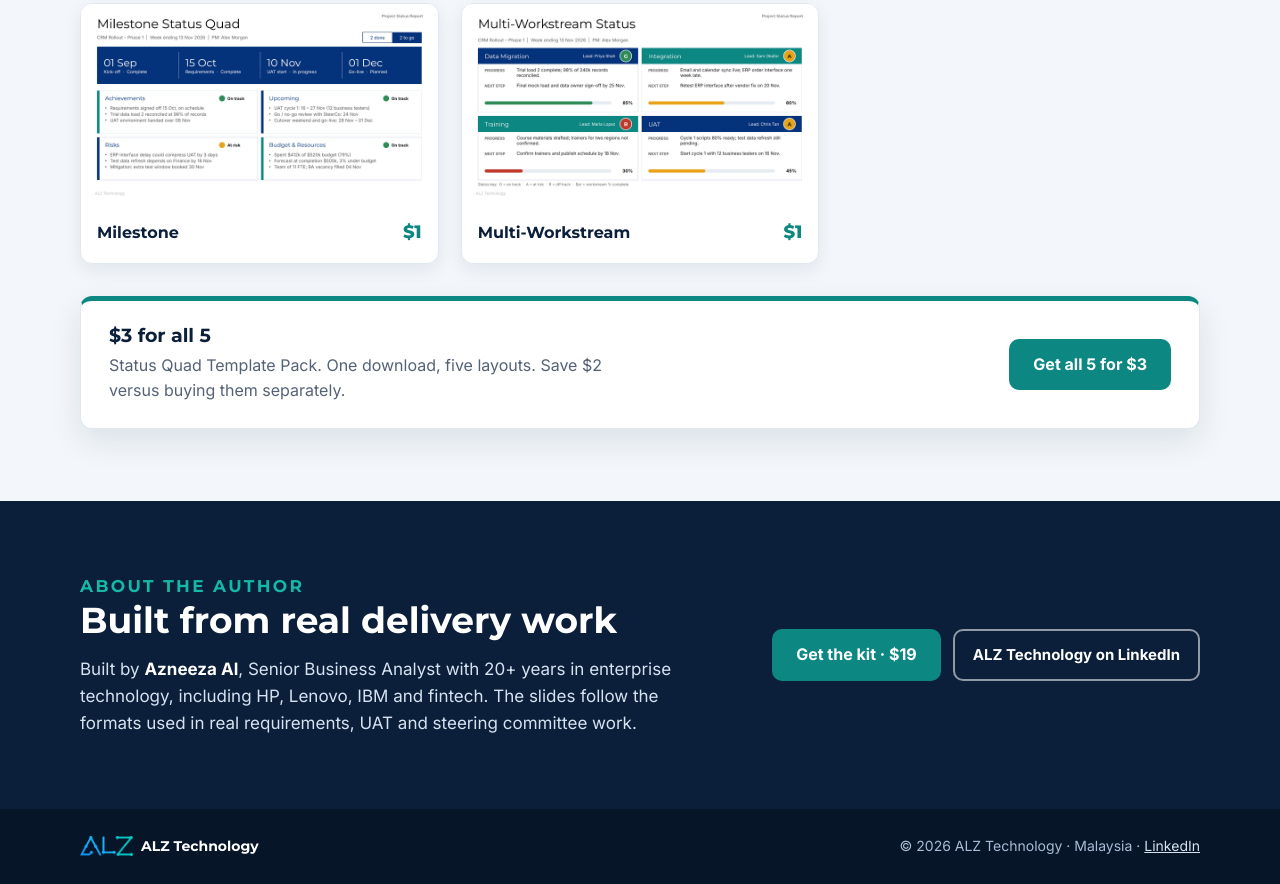
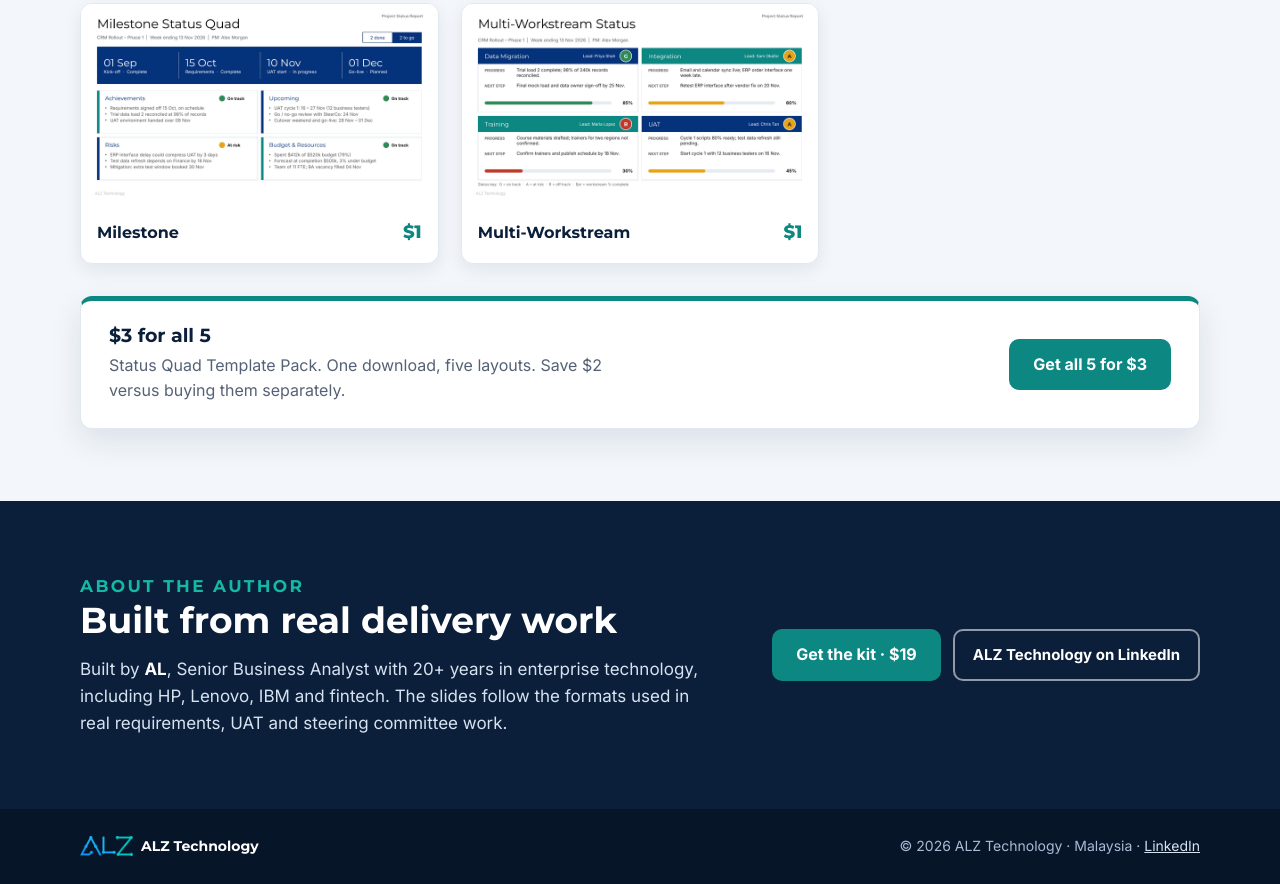
Before and after one commit to alztechnology/alztechnology.github.io, a plain HTML site: page ba-pm-kit/index.html in a window 1280 px wide. Shown: the part 3984-4868 px from the top of the page. Drawn offline with Linux system fonts and the light colour scheme.

Commit message:
Author name: AL

```diff
--- a/ba-pm-kit/index.html
+++ b/ba-pm-kit/index.html
@@ -237,7 +237,7 @@
       <div>
         <p class="eyebrow eyebrow--light">About the author</p>
         <h2 id="about-title">Built from real delivery work</h2>
-        <p>Built by <strong>Azneeza Al</strong>, Senior Business Analyst with 20+ years in enterprise technology, including HP, Lenovo, IBM and fintech. The slides follow the formats used in real requirements, UAT and steering committee work.</p>
+        <p>Built by <strong>AL</strong>, Senior Business Analyst with 20+ years in enterprise technology, including HP, Lenovo, IBM and fintech. The slides follow the formats used in real requirements, UAT and steering committee work.</p>
       </div>
       <div class="about__cta">
         <a class="btn btn--teal btn--lg" href="https://payhip.com/b/n56pA" target="_blank" rel="noopener" data-buy="ba-pm-kit-about">Get the kit · $19<span class="sr-only"> (opens in a new tab)</span></a>
```
